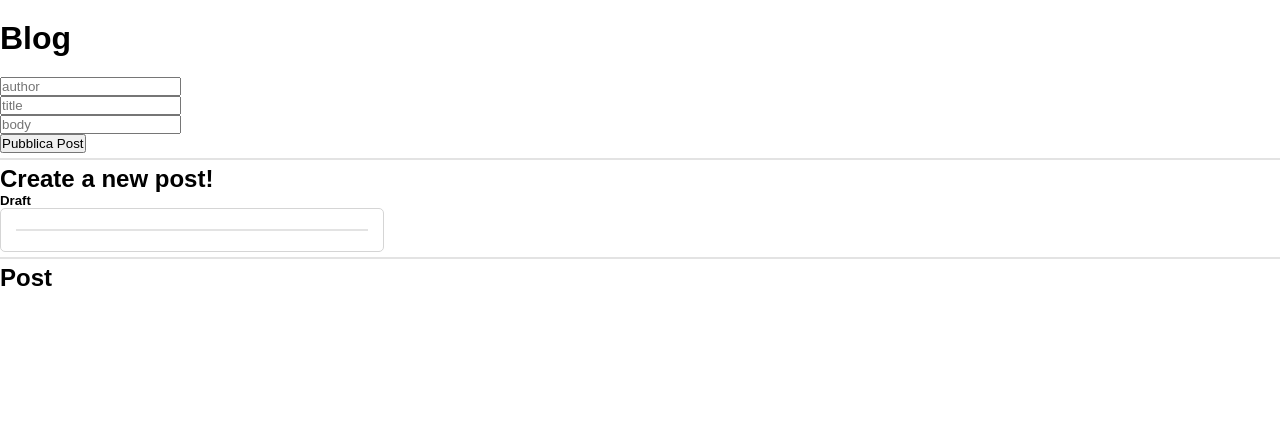
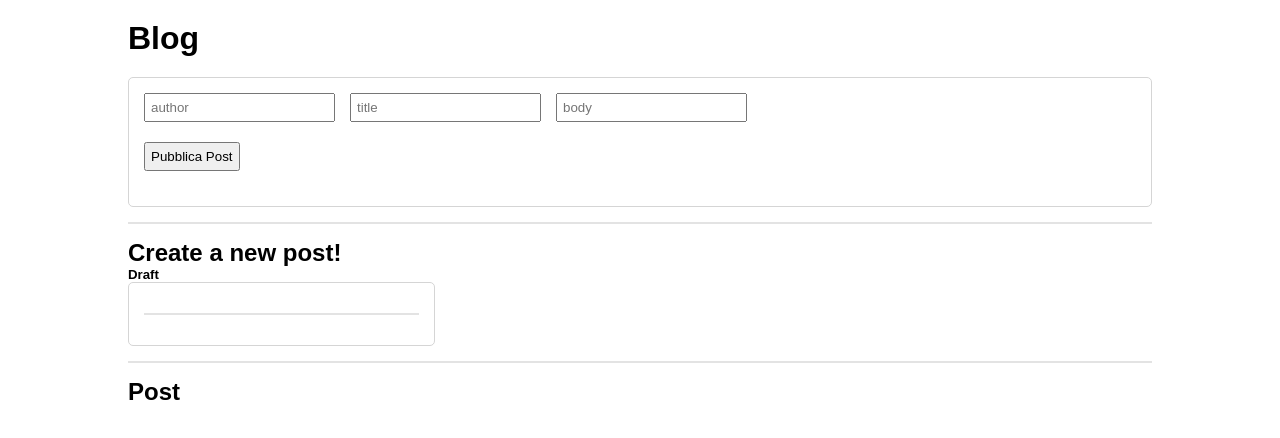
Before and after one commit to giuseppe-lisi/react-post-form, a React (Vite) app: page / in a window 1280 px wide. Shown: the top 438 px of the page. Built offline with nearby package versions, Linux system fonts and the light colour scheme.

Commit message:
aggiunto un po' di css

```diff
--- a/src/index.css
+++ b/src/index.css
@@ -5,8 +5,39 @@
     font-family: sans-serif;
 }
 
+.wrapper {
+    width: 80%;
+    margin: auto;
+}
+
 h1 {
     padding-block: 20px;
+}
+
+hr {
+    border: 0.5px solid rgb(227, 227, 227);
+    margin-block: 15px;
+}
+
+ul {
+    list-style-type: none;
+    display: flex;
+    gap: 15px;
+}
+
+input {
+    padding: 5px;
+}
+
+button {
+    padding: 5px;
+    margin-block: 20px;
+}
+
+.postForm {
+    border: 1px solid rgb(213, 213, 213);
+    padding: 15px;
+    border-radius: 5px;
 }
 
 .postDraft {
@@ -16,7 +47,15 @@ h1 {
     padding: 15px;
 }
 
-hr {
-    border: 0.5px solid rgb(227, 227, 227);
-    margin-block: 5px;
+.postList {
+    display: flex;
+    flex-wrap: wrap;
+    gap: 15px;
 }
+
+.post {
+    border: 1px solid rgb(213, 213, 213);
+    width: 30%;
+    border-radius: 5px;
+    padding: 15px;
+}
```
